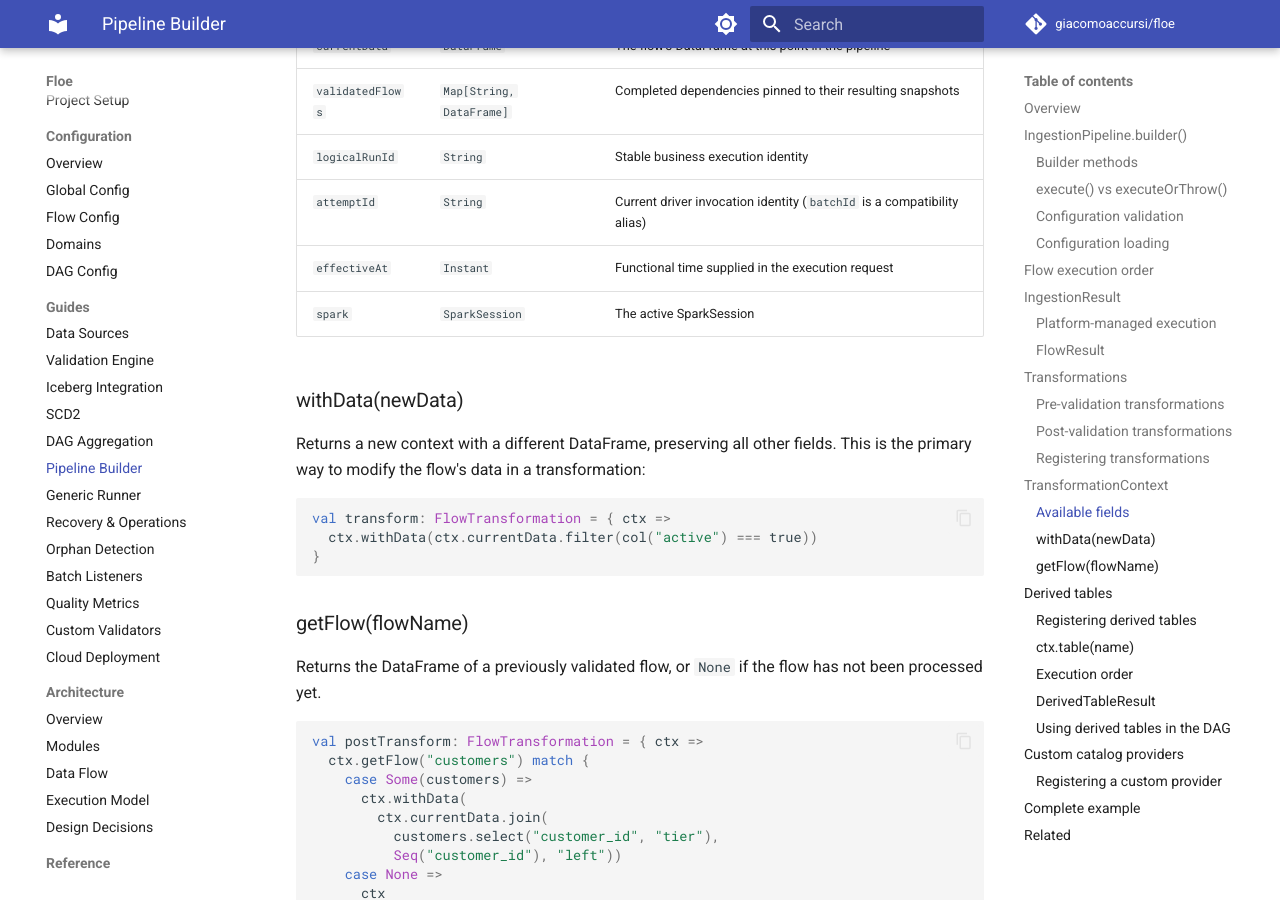
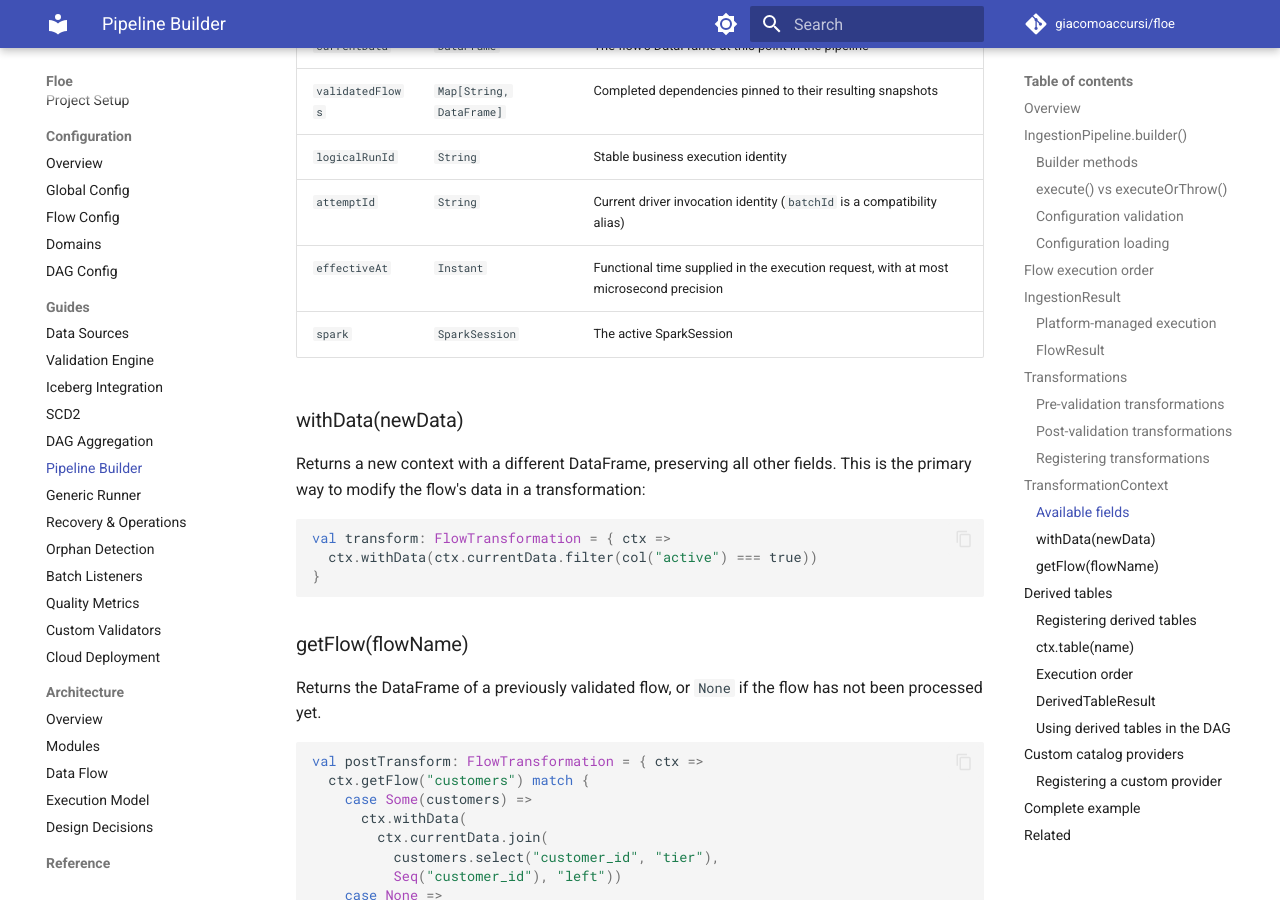
Before and after one commit to giacomoaccursi/Floe, an MkDocs documentation site: the page built from site-docs/guides/pipeline-builder.md, in a window 1280 px wide and 900 px high, scrolled down 8726 px. Built offline with MkDocs 1.6.1 and Material for MkDocs 9.7.7, drawn with Linux system fonts in a browser that asks for light colours; comment, search, counter and statistics services are not loaded; some of the changed text lies outside the part shown.

Commit message:
fix(execution): preserve effective time precision

```diff
--- a/site-docs/guides/pipeline-builder.md
+++ b/site-docs/guides/pipeline-builder.md
@@ -292,7 +292,7 @@ The context is immutable. Every method that modifies state returns a new instanc
 | `validatedFlows` | `Map[String, DataFrame]` | Completed dependencies pinned to their resulting snapshots |
 | `logicalRunId` | `String` | Stable business execution identity |
 | `attemptId` | `String` | Current driver invocation identity (`batchId` is a compatibility alias) |
-| `effectiveAt` | `Instant` | Functional time supplied in the execution request |
+| `effectiveAt` | `Instant` | Functional time supplied in the execution request, with at most microsecond precision |
 | `spark` | `SparkSession` | The active SparkSession |
 
 ### withData(newData)
@@ -357,7 +357,7 @@ Each derived table function receives a `DerivedTableContext`:
 | `spark` | `SparkSession` | The active SparkSession |
 | `logicalRunId` | `String` | Stable business execution identity |
 | `attemptId` | `String` | Current driver invocation (`batchId` is an alias) |
-| `effectiveAt` | `Instant` | Functional time supplied in the request |
+| `effectiveAt` | `Instant` | Functional time supplied in the request, with at most microsecond precision |
 | `availableTables` | `Set[String]` | Declared dependencies successfully resolved for this target |
 
 Each derived table must have a non-blank, unqualified name. Names are unique case-insensitively because Spark commonly resolves identifiers case-insensitively; catalog and namespace come from the Iceberg configuration. Dependencies are likewise unqualified logical flow or derived names. Invalid or colliding declarations fail during registration or build.
```
Also changed, not shown: site-docs/architecture/execution-model.md (+1 -1 lines), site-docs/guides/recovery.md (+1 -1 lines), 5 other files.
